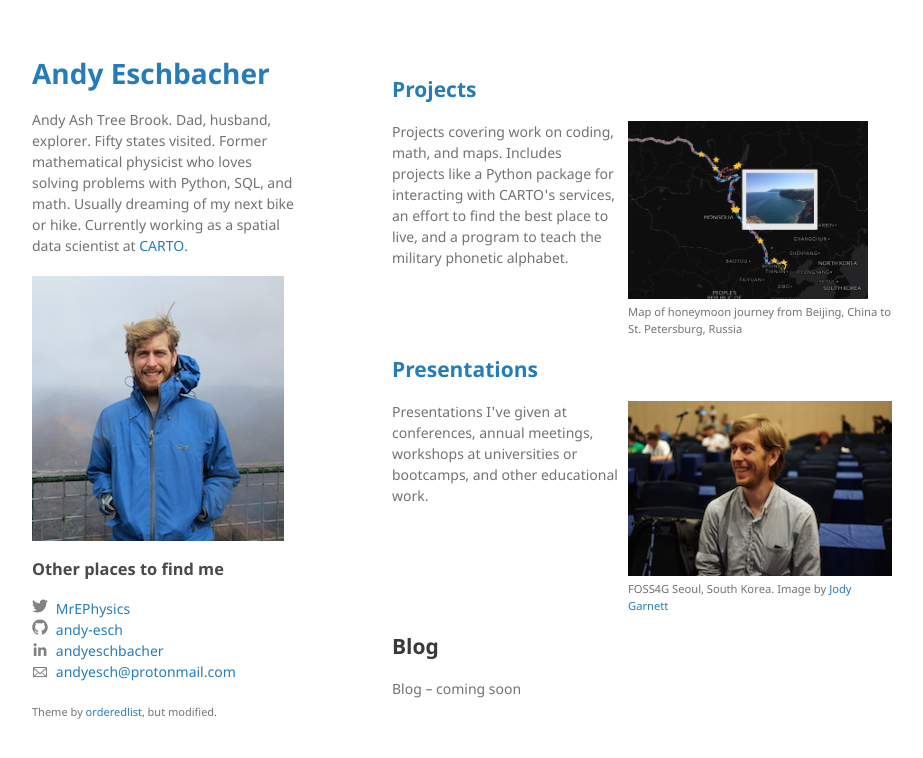
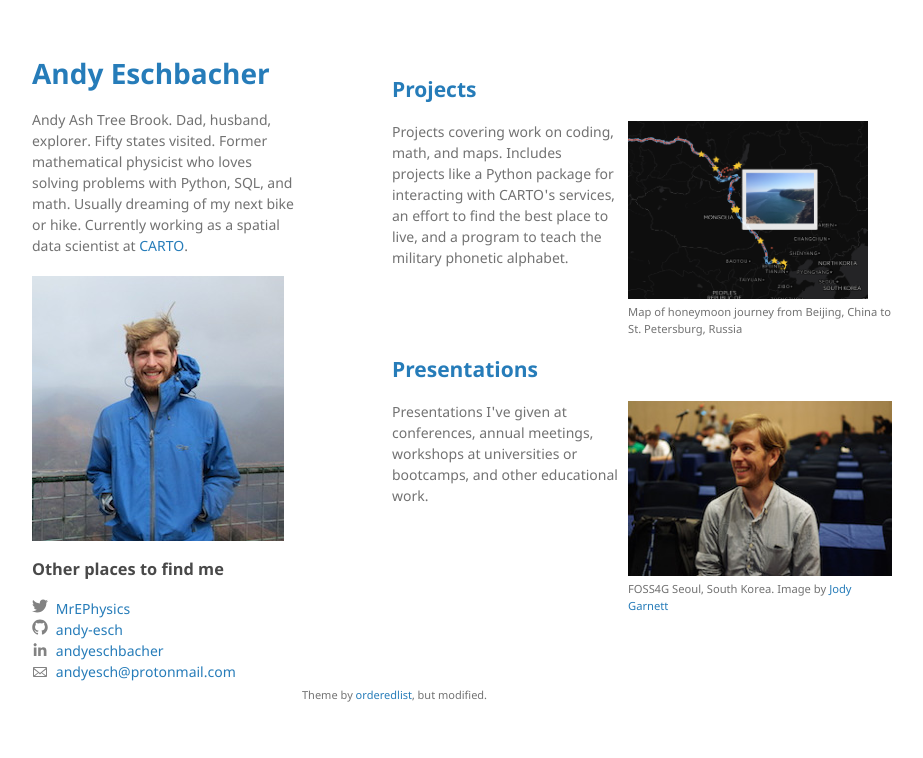
Before and after one commit to andy-esch/andy-esch.github.io, a Jekyll site: the page built from index.md, in a window 1280 px wide. Shown: the top 758 px of the page, without its empty margins (178-1101 px from the left). Built offline with Jekyll 4.4.1, drawn with Linux system fonts in a browser that asks for light colours.

Commit message:
removes blog promise for now

```diff
--- a/index.md
+++ b/index.md
@@ -22,7 +22,3 @@
 	</figure>
 	<div>Presentations I've given at conferences, annual meetings, workshops at universities or bootcamps, and other educational work.</div>
 </div>
-
-## Blog
-
-Blog -- coming soon
```
